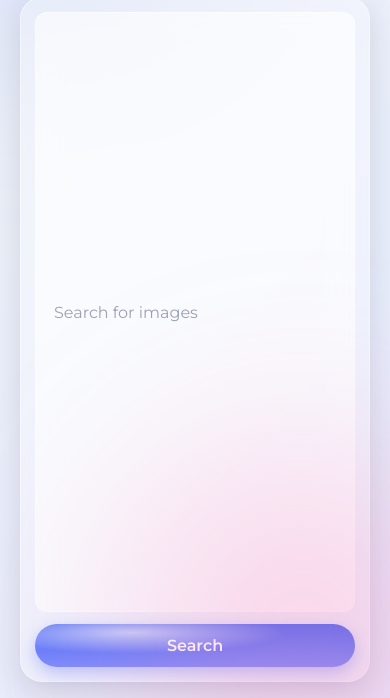
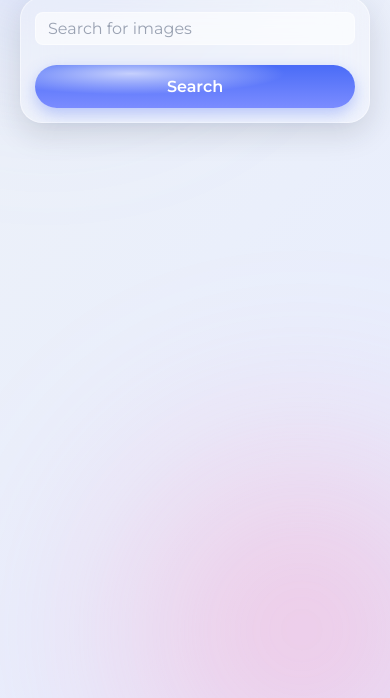
Before and after one commit to MarkovicBob/ImageFinder, a website: page index.html in a window 390 px wide. Shown: the part 146-844 px from the top of the page. Drawn offline with Linux system fonts and the light colour scheme.

Commit message:
mobile-input-fixed

```diff
--- a/style.css
+++ b/style.css
@@ -282,9 +282,18 @@ h1 {
     flex-direction: column;
     align-items: stretch;
   }
-  #search-input,
+  #search-input {
+    flex: 0 0 auto;
+    height: auto;
+    width: 100%;
+    padding: 6px 12px;
+    border-radius: 8px;
+    font-size: 16px;
+    max-width: none;
+  }
   #search-button {
     width: 100%;
+    margin-top: 8px;
   }
   .search-results {
     column-count: 1;
```
